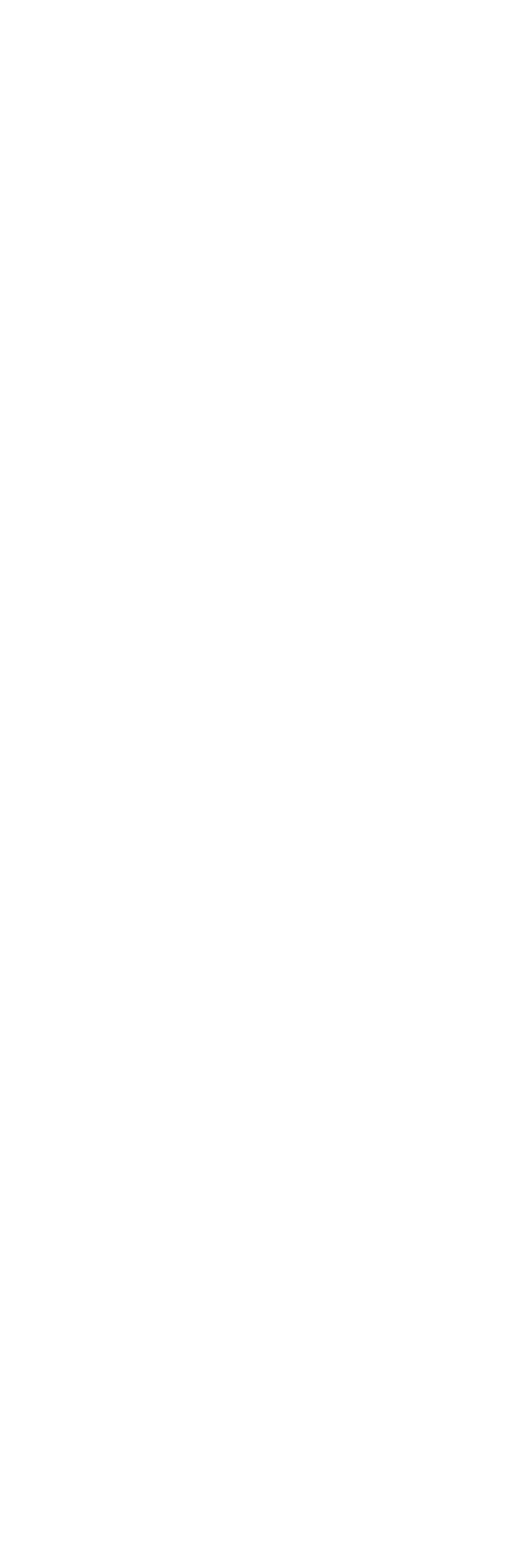
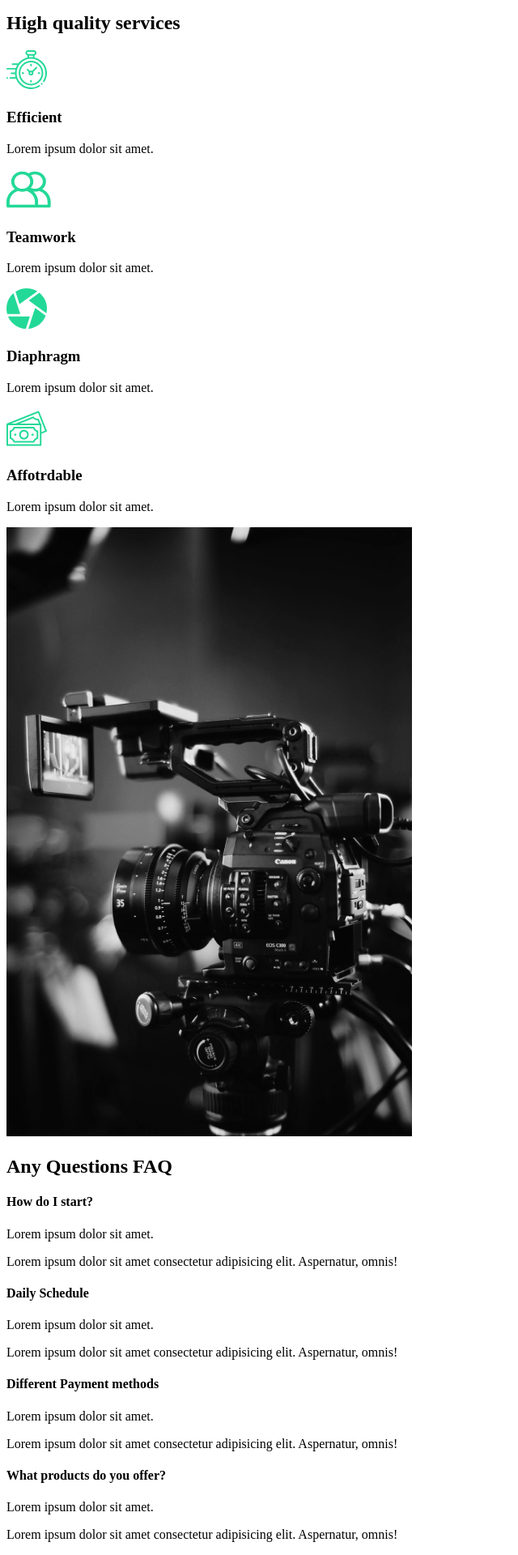
Before and after one commit to pre-ska/freamer-motion-test, a React (Create React App) app: page / in a window 1280 px wide. Shown: the part 979-2899 px from the top of the page at 81% size, without its empty margins (0-640 px from the left). Before the commit the page ends 982 px from the top, so only its background shows below. Built offline with nearby package versions, Linux system fonts and the light colour scheme.

Commit message:
faq section

```diff
--- /dev/null
+++ b/src/components/FaqSection.js
@@ -0,0 +1,45 @@
+const FaqSection = () => {
+  return (
+    <div>
+      <div className="faq">
+        <h2>
+          Any Questions <span>FAQ</span>
+        </h2>
+        <div className="question">
+          <h4>How do I start?</h4>
+          <p>Lorem ipsum dolor sit amet.</p>
+          <p>
+            Lorem ipsum dolor sit amet consectetur adipisicing elit. Aspernatur,
+            omnis!
+          </p>
+        </div>
+        <div className="question">
+          <h4>Daily Schedule</h4>
+          <p>Lorem ipsum dolor sit amet.</p>
+          <p>
+            Lorem ipsum dolor sit amet consectetur adipisicing elit. Aspernatur,
+            omnis!
+          </p>
+        </div>
+        <div className="question">
+          <h4>Different Payment methods</h4>
+          <p>Lorem ipsum dolor sit amet.</p>
+          <p>
+            Lorem ipsum dolor sit amet consectetur adipisicing elit. Aspernatur,
+            omnis!
+          </p>
+        </div>
+        <div className="question">
+          <h4>What products do you offer?</h4>
+          <p>Lorem ipsum dolor sit amet.</p>
+          <p>
+            Lorem ipsum dolor sit amet consectetur adipisicing elit. Aspernatur,
+            omnis!
+          </p>
+        </div>
+      </div>
+    </div>
+  );
+};
+
+export default FaqSection;
--- /dev/null
+++ b/src/components/ServicesSection.js
@@ -0,0 +1,52 @@
+import clock from "../img/clock.svg";
+import diaphragm from "../img/diaphragm.svg";
+import money from "../img/money.svg";
+import teamwork from "../img/teamwork.svg";
+import home2 from "../img/home2.png";
+
+const ServicesSection = () => {
+  return (
+    <div className="services">
+      <div className="description">
+        <h2>
+          High <span>quality</span> services
+        </h2>
+        <div className="cards">
+          <div className="card">
+            <div className="icon">
+              <img src={clock} alt="aaaa" />
+              <h3>Efficient</h3>
+            </div>
+            <p>Lorem ipsum dolor sit amet.</p>
+          </div>
+          <div className="card">
+            <div className="icon">
+              <img src={teamwork} alt="aaaa" />
+              <h3>Teamwork</h3>
+            </div>
+            <p>Lorem ipsum dolor sit amet.</p>
+          </div>
+          <div className="card">
+            <div className="icon">
+              <img src={diaphragm} alt="aaaa" />
+              <h3>Diaphragm</h3>
+            </div>
+            <p>Lorem ipsum dolor sit amet.</p>
+          </div>
+          <div className="card">
+            <div className="icon">
+              <img src={money} alt="aaaa" />
+              <h3>Affotrdable</h3>
+            </div>
+            <p>Lorem ipsum dolor sit amet.</p>
+          </div>
+        </div>
+      </div>
+      <div className="image">
+        <img src={home2} alt="" />
+      </div>
+    </div>
+  );
+};
+
+export default ServicesSection;
--- a/src/pages/AboutUs.js
+++ b/src/pages/AboutUs.js
@@ -1,7 +1,15 @@
 import AboutSection from "../components/AboutSection";
+import FaqSection from "../components/FaqSection";
+import ServicesSection from "../components/ServicesSection";
 
 const AboutUs = () => {
-  return <AboutSection />;
+  return (
+    <>
+      <AboutSection />
+      <ServicesSection />
+      <FaqSection />
+    </>
+  );
 };
 
 export default AboutUs;
```
